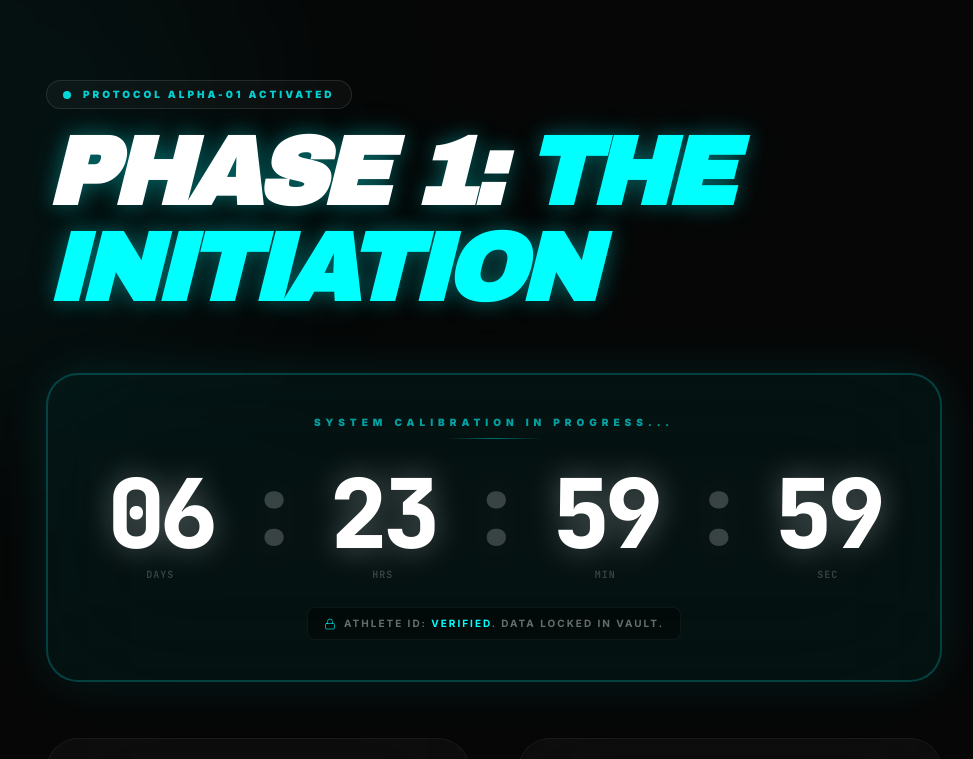
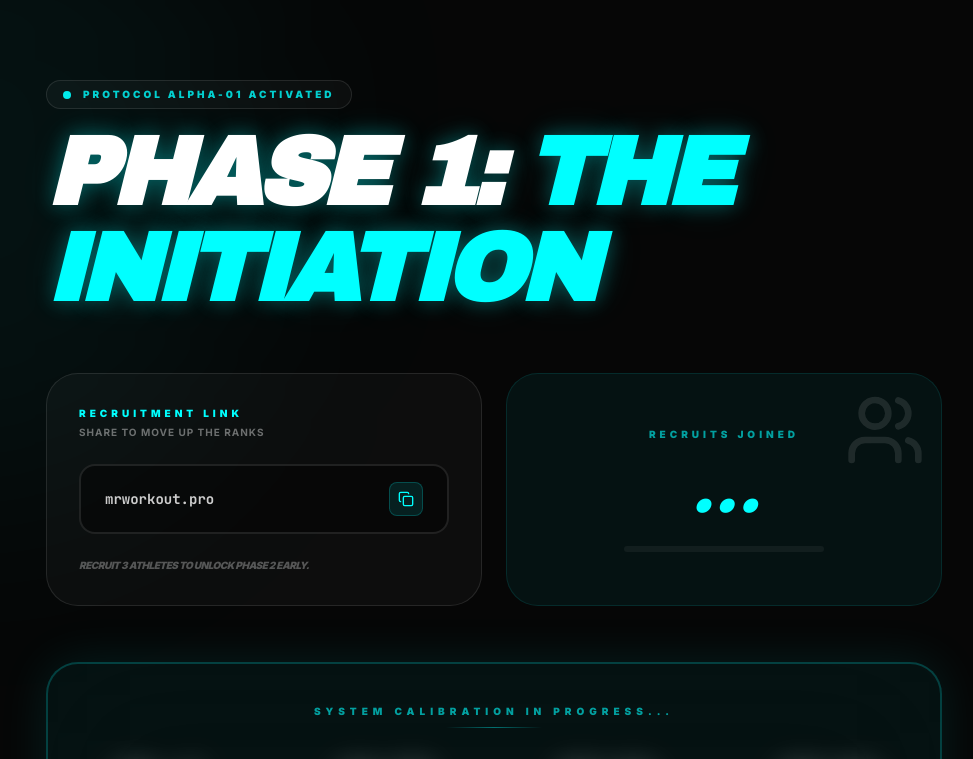
Before and after one commit to aisha581/mrworkout, a Next.js app: page /welcome in a window 1280 px wide. Shown: the top 759 px of the page, without its empty margins (146-1119 px from the left). Built offline with nearby package versions, Linux system fonts and the light colour scheme.

Commit message:
feat: implement viral referral growth loop

```diff
--- /dev/null
+++ b/app/api/user/stats/route.ts
@@ -0,0 +1,36 @@
+import { NextResponse } from 'next/server';
+import { kv } from '@vercel/kv';
+
+export async function GET(req: Request) {
+    try {
+        const { searchParams } = new URL(req.url);
+        const code = searchParams.get('code');
+
+        if (!code) {
+            return NextResponse.json({ error: 'Code required' }, { status: 400 });
+        }
+
+        // 1. Resolve code to email
+        const email = await kv.get(`code:${code.toUpperCase()}`);
+
+        if (!email) {
+            return NextResponse.json({ error: 'Invalid referral code' }, { status: 404 });
+        }
+
+        // 2. Fetch user stats
+        const userData = await kv.hgetall(`user:${email}`);
+
+        if (!userData) {
+            return NextResponse.json({ error: 'Athlete data not found' }, { status: 404 });
+        }
+
+        return NextResponse.json({
+            referrals: parseInt((userData.referrals as string) || "0"),
+            status: "active"
+        });
+
+    } catch (error: any) {
+        console.error('[STATS_FAIL]', error);
+        return NextResponse.json({ error: 'Failed to fetch stats.' }, { status: 500 });
+    }
+}
--- a/app/api/waitlist/route.ts
+++ b/app/api/waitlist/route.ts
@@ -1,21 +1,63 @@
 import { NextResponse } from 'next/server';
 import { sendWelcomeEmail } from '@/lib/resend';
 import { kv } from '@vercel/kv';
+import { customAlphabet } from 'nanoid';
+
+// 6-character alphanumeric code (uppercase)
+const generateCode = customAlphabet('0123456789ABCDEFGHIJKLMNOPQRSTUVWXYZ', 6);
 
 export async function POST(req: Request) {
     try {
-        const { email } = await req.json();
+        const { email, referredBy } = await req.json();
 
         // Basic validation
         if (!email || !email.includes('@')) {
             return NextResponse.json({ error: 'Invalid email format' }, { status: 400 });
         }
 
-        // 1. Permanent Storage: Vercel KV (Redis)
-        // We use lpush to add the email to a list named "waitlist_athletes"
         try {
-            await kv.lpush('waitlist_athletes', email);
-            console.log(`[KV_SUCCESS] Athlete persisted: ${email}`);
+            // 1. Check if user already exists
+            let userData = await kv.hgetall(`user:${email}`);
+
+            if (!userData) {
+                // 2. Generate new referral code for new user
+                const userCode = generateCode();
+
+                userData = {
+                    email,
+                    code: userCode,
+                    referrals: "0",
+                    referredBy: referredBy || ""
+                };
+
+                // 3. Save User Data and Code Lookup
+                await kv.hset(`user:${email}`, userData);
+                await kv.set(`code:${userCode}`, email);
+
+                // 4. Record in general waitlist list (for backward compatibility/export)
+                await kv.lpush('waitlist_athletes', email);
+
+                // 5. Handle Referral Logic (Increment Recruiter's Count)
+                if (referredBy) {
+                    const recruiterEmail = await kv.get(`code:${referredBy.toUpperCase()}`);
+                    if (recruiterEmail && recruiterEmail !== email) {
+                        await kv.hincrby(`user:${recruiterEmail}`, 'referrals', 1);
+                        console.log(`[REFERRAL_TRACKED] Recruiter ${recruiterEmail} gained a point via ${email}`);
+                    }
+                }
+
+                console.log(`[ATHLETE_JOINED] ${email} joined. Code: ${userCode}`);
+            }
+
+            // 6. Trigger Welcome Email (Non-blocking)
+            sendWelcomeEmail(email).catch(e => console.error('[RESEND_ASYNC_FAIL]', e));
+
+            return NextResponse.json({
+                success: true,
+                code: userData.code,
+                message: "ENTRY GRANTED. Referral link activated."
+            });
+
         } catch (kvError: any) {
             console.error('KV_ERROR: ' + kvError.message);
             return NextResponse.json({
@@ -25,16 +67,6 @@ export async function POST(req: Request) {
             }, { status: 500 });
         }
 
-        console.log("WAITLIST_ENTRY:", email); // For log scanning backup
-
-        // 2. Trigger Welcome Email (Non-blocking)
-        sendWelcomeEmail(email).catch(e => console.error('[RESEND_ASYNC_FAIL]', e));
-
-        return NextResponse.json({
-            success: true,
-            message: "ENTRY GRANTED. Check your inbox for your Clinic credentials shortly."
-        });
-
     } catch (globalError) {
         console.error('[API_CRITICAL_FAIL] Full System Error:', globalError);
         return NextResponse.json({
--- a/app/page.tsx
+++ b/app/page.tsx
@@ -109,6 +109,9 @@ export default function WaitlistPage() {
         }
     };
 
+    const searchParams = typeof window !== 'undefined' ? new URLSearchParams(window.location.search) : null;
+    const referredBy = searchParams?.get('ref');
+
     const handleSubmit = async (e: React.FormEvent) => {
         e.preventDefault();
         if (!email || status === "submitting") return;
@@ -118,8 +121,10 @@ export default function WaitlistPage() {
             const res = await fetch("/api/waitlist", {
                 method: "POST",
                 headers: { "Content-Type": "application/json" },
-                body: JSON.stringify({ email })
+                body: JSON.stringify({ email, referredBy })
             });
+
+            const data = await res.json();
 
             // Fail-safe: Even if we get an error, if it's not a 400 (validation), we consider it a success for the user
             if (res.ok || res.status !== 400) {
@@ -128,7 +133,7 @@ export default function WaitlistPage() {
                 if (typeof navigator !== 'undefined' && navigator.vibrate) {
                     navigator.vibrate([100, 30, 100]);
                 }
-                setTimeout(() => router.push('/welcome'), 2000);
+                setTimeout(() => router.push(`/welcome${data.code ? `?code=${data.code}` : ''}`), 2000);
             } else {
                 setStatus("error");
             }
--- a/app/welcome/page.tsx
+++ b/app/welcome/page.tsx
@@ -1,9 +1,10 @@
 "use client";
 
-import { useState, useEffect } from "react";
-import { motion } from "framer-motion";
-import { Share2, Instagram, ChevronRight, Target, Zap, Twitter, Lock } from "lucide-react";
+import { useState, useEffect, Suspense } from "react";
+import { motion, AnimatePresence } from "framer-motion";
+import { Share2, Instagram, ChevronRight, Target, Zap, Twitter, Lock, Copy, Check, Users } from "lucide-react";
 import Link from "next/link";
+import { useSearchParams } from "next/navigation";
 import "./welcome.css";
 
 // Countdown Logic
@@ -41,25 +42,40 @@ function useCountdown(targetDate: Date) {
     return timeLeft;
 }
 
-export default function WelcomeDashboard() {
+function WelcomeContent() {
+    const searchParams = useSearchParams();
+    const userCode = searchParams.get('code');
+    const [recruitsCount, setRecruitsCount] = useState<number | null>(null);
+    const [copySuccess, setCopySuccess] = useState(false);
+
     const targetDate = new Date();
     targetDate.setDate(targetDate.getDate() + 7); // 7 Days from now
     const countdown = useCountdown(targetDate);
 
     const shareText = "I just gained entry to the @MrWorkout Clinic. The 3D revolution is coming. #MrWorkout";
     const twitterUrl = `https://twitter.com/intent/tweet?text=${encodeURIComponent(shareText)}`;
+    const referralLink = userCode ? `mrworkout.pro?ref=${userCode}` : "mrworkout.pro";
+
+    useEffect(() => {
+        if (userCode) {
+            fetch(`/api/user/stats?code=${userCode}`)
+                .then(res => res.json())
+                .then(data => {
+                    if (data.referrals !== undefined) setRecruitsCount(data.referrals);
+                })
+                .catch(console.error);
+        }
+    }, [userCode]);
+
+    const handleCopyLink = () => {
+        navigator.clipboard.writeText(referralLink);
+        setCopySuccess(true);
+        setTimeout(() => setCopySuccess(false), 2000);
+    };
 
     const formatNum = (num: number) => num.toString().padStart(2, '0');
 
     return (
-        <div className="min-h-screen bg-[#060606] text-white flex flex-col items-center px-4 py-8 md:py-20 overflow-x-hidden relative">
-            {/* HUD Grid Effect */}
-            <div className="absolute inset-0 opacity-[0.03] pointer-events-none hud-grid" />
-
-            {/* Tactical Glows */}
-            <div className="absolute top-[-10%] left-[-10%] w-[40%] h-[40%] bg-[#00ffff]/5 blur-[120px] rounded-full pointer-events-none" />
-            <div className="absolute bottom-[-10%] right-[-10%] w-[40%] h-[40%] bg-[#00ffff]/5 blur-[120px] rounded-full pointer-events-none" />
-
         <div className="w-full max-w-4xl z-10 flex flex-col gap-10 md:gap-14">
 
             {/* Header: Initiation Status */}
@@ -85,6 +101,61 @@ export default function WelcomeDashboard() {
                     <span className="text-[#00ffff]">THE INITIATION</span>
                 </motion.h1>
             </header>
+
+            {/* VIRAL REFERRAL MODULE */}
+            <motion.section
+                initial={{ opacity: 0, y: 20 }}
+                animate={{ opacity: 1, y: 0 }}
+                transition={{ delay: 0.1 }}
+                className="grid grid-cols-1 md:grid-cols-2 gap-6"
+            >
+                <div className="p-8 rounded-[32px] border border-white/10 bg-white/[0.03] flex flex-col gap-6">
+                    <div className="space-y-1">
+                        <h3 className="text-[10px] font-black uppercase tracking-[0.4em] text-[#00ffff]">RECRUITMENT LINK</h3>
+                        <p className="text-white/40 text-[10px] uppercase font-bold tracking-widest">Share to move up the ranks</p>
+                    </div>
+
+                    <div className="relative group">
+                        <div className="w-full bg-black/40 border-2 border-white/10 rounded-2xl py-4 px-6 font-mono text-xs md:text-sm text-white/80 flex items-center justify-between overflow-hidden">
+                            <span className="truncate mr-4">{referralLink}</span>
+                            <button
+                                onClick={handleCopyLink}
+                                className="shrink-0 p-2 rounded-lg bg-[#00ffff]/10 border border-[#00ffff]/20 text-[#00ffff] hover:bg-[#00ffff]/20 transition-all active:scale-95"
+                            >
+                                {copySuccess ? <Check size={16} /> : <Copy size={16} />}
+                            </button>
+                        </div>
+                    </div>
+
+                    <p className="text-[10px] font-black uppercase tracking-tighter text-white/30 italic">
+                        RECRUIT 3 ATHLETES TO UNLOCK PHASE 2 EARLY.
+                    </p>
+                </div>
+
+                <div className="p-8 rounded-[32px] border border-[#00ffff]/10 bg-[#00ffff]/5 flex flex-col justify-center items-center gap-2 text-center relative overflow-hidden">
+                    <div className="absolute top-0 right-0 p-4 opacity-10">
+                        <Users size={80} />
+                    </div>
+
+                    <span className="text-[10px] font-black uppercase tracking-[0.4em] text-[#00ffff]/60">RECRUITS JOINED</span>
+                    <motion.span
+                        key={recruitsCount}
+                        initial={{ scale: 0.8 }}
+                        animate={{ scale: 1 }}
+                        className="text-7xl font-black italic tracking-tighter text-[#00ffff]"
+                    >
+                        {recruitsCount ?? "..."}
+                    </motion.span>
+
+                    <div className="w-full h-1.5 bg-white/5 rounded-full mt-4 overflow-hidden max-w-[200px]">
+                        <motion.div
+                            initial={{ width: 0 }}
+                            animate={{ width: `${Math.min(((recruitsCount ?? 0) / 3) * 100, 100)}%` }}
+                            className="h-full bg-[#00ffff] shadow-[0_0_15px_rgba(0,255,255,0.5)]"
+                        />
+                    </div>
+                </div>
+            </motion.section>
 
             {/* COUNTDOWN MODULE */}
             <motion.section
@@ -246,6 +317,22 @@ export default function WelcomeDashboard() {
                 </Link>
             </footer>
         </div>
+    );
+}
+
+export default function WelcomeDashboard() {
+    return (
+        <div className="min-h-screen bg-[#060606] text-white flex flex-col items-center px-4 py-8 md:py-20 overflow-x-hidden relative">
+            {/* HUD Grid Effect */}
+            <div className="absolute inset-0 opacity-[0.03] pointer-events-none hud-grid" />
+
+            {/* Tactical Glows */}
+            <div className="absolute top-[-10%] left-[-10%] w-[40%] h-[40%] bg-[#00ffff]/5 blur-[120px] rounded-full pointer-events-none" />
+            <div className="absolute bottom-[-10%] right-[-10%] w-[40%] h-[40%] bg-[#00ffff]/5 blur-[120px] rounded-full pointer-events-none" />
+
+            <Suspense fallback={<div className="text-[#00ffff] font-black animate-pulse">Initializing HUD...</div>}>
+                <WelcomeContent />
+            </Suspense>
 
             <style jsx global>{`
                 @import url('https://fonts.googleapis.com/css2?family=Archivo+Black&family=JetBrains+Mono:wght@700;800&display=swap');
--- a/package.json
+++ b/package.json
@@ -26,6 +26,7 @@
         "framer-motion": "^12.34.0",
         "html2canvas": "^1.4.1",
         "lucide-react": "^0.564.0",
+        "nanoid": "^5.1.6",
         "next": "^16.1.6",
         "postcss": "^8.5.6",
         "react": "^19.2.4",
```
Also changed, not shown: 1 other file (tests, documents, lock files or other folders). Lines whose indentation alone changed are shown as unchanged.
